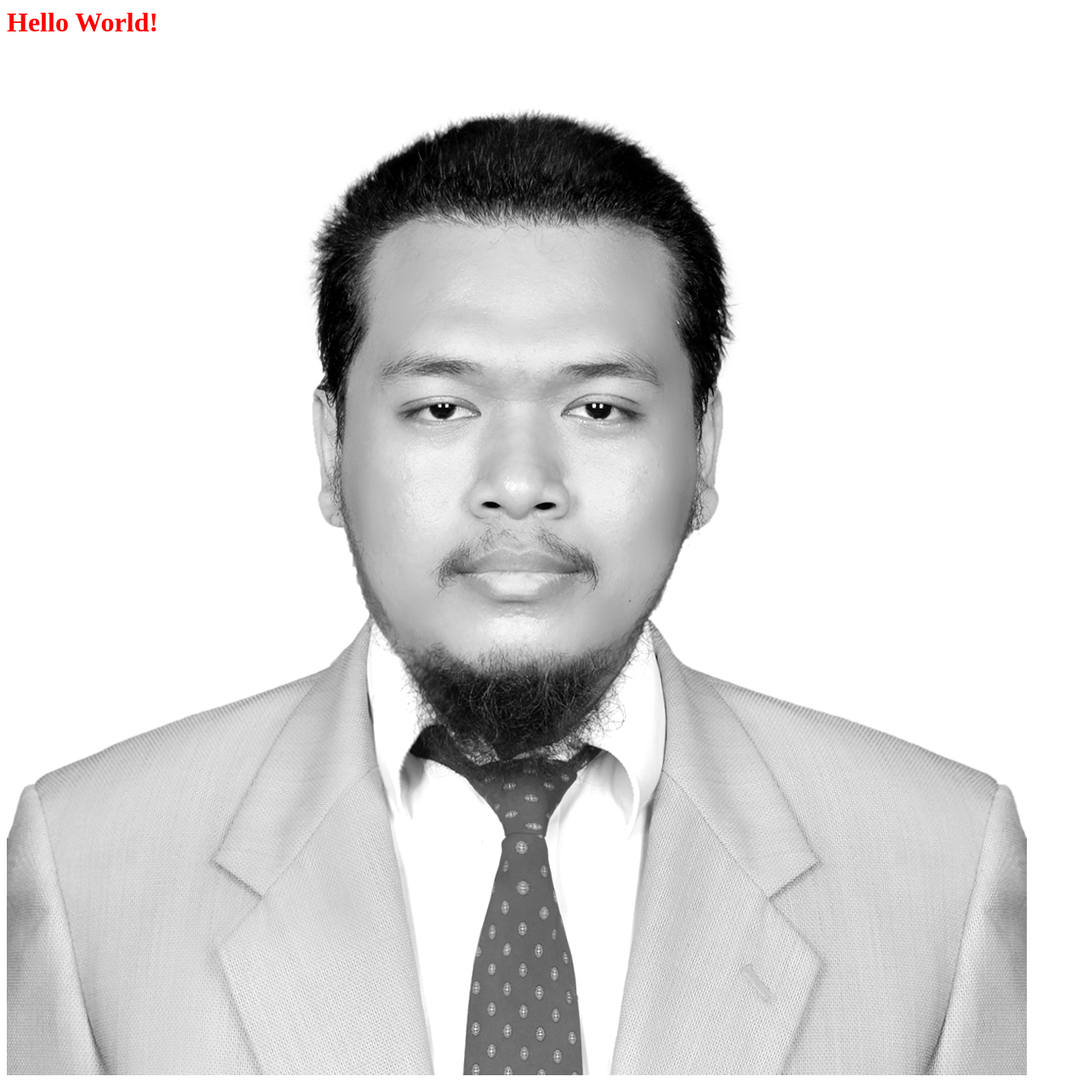
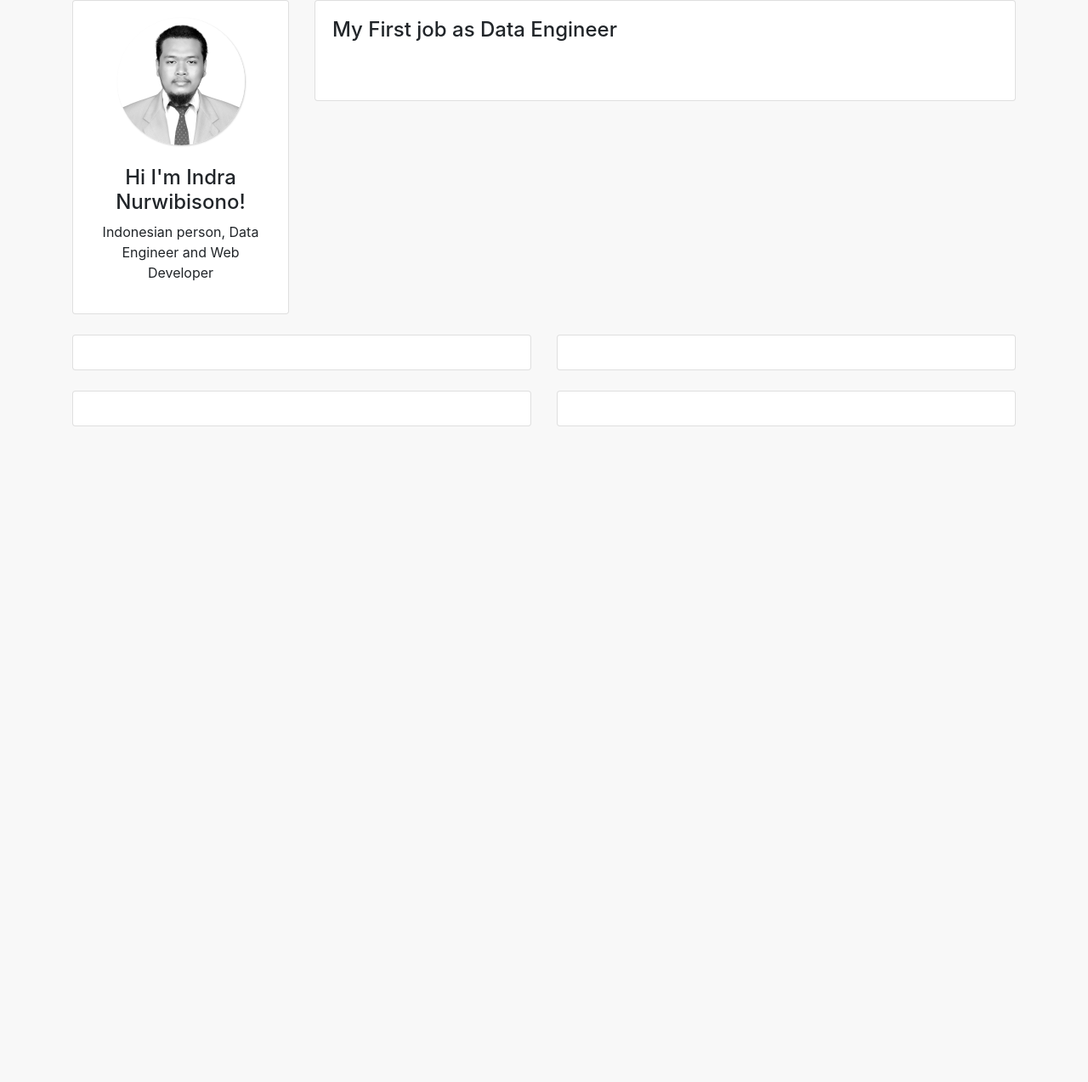
Before and after one commit to bigbisson/portfolio, a Django app: page / in a window 1280 px wide. Shown: the whole page at 85% size. After the commit the page ends 502 px from the top, so only its background shows below. Run offline with Django 3.2, Linux system fonts and the light colour scheme.

Commit message:
Adding description

```diff
--- a/base/templates/base/home.html
+++ b/base/templates/base/home.html
@@ -1,7 +1,57 @@
 {% load  static %}
 
-<link href="{% static '/css/main.css' %}" rel="stylesheet" type="text/css">
+<!DOCTYPE html>
+<html lang="en">
 
-<h1>Hello World!</h1>
+<head>
+    <meta charset="UTF-8">
+    <meta name="viewport" content="width=device-width, initial-scale=1.0">
+    <title>Indra Nurwibisono</title>
+    <link href="{% static '/css/main.css' %}" rel="stylesheet" type="text/css">
+    <link rel="stylesheet" href="https://cdn.jsdelivr.net/npm/bootstrap@4.5.3/dist/css/bootstrap.min.css"
+        integrity="sha384-TX8t27EcRE3e/ihU7zmQxVncDAy5uIKz4rEkgIXeMed4M0jlfIDPvg6uqKI2xXr2" crossorigin="anonymous">
+</head>
 
-<img src="{% static 'images/profile.jpg' %}">
+<body>
+    <!-- <h1>Hello World!</h1> -->
+    <div class='container'>
+        <div class='row'>
+            <div class='col-md-3'>
+                <div class='card card-body' id="profile-wrapper">
+                    <img id="profile-pic" src="{% static 'images/profile.jpg' %}">
+                    <br>
+                    <h4>Hi I'm Indra Nurwibisono!</h4>
+                    <p>Indonesian person, Data Engineer and Web Developer</p>
+                </div>
+            </div>
+            <div class='col-md-9'>
+                <div class='card card-body'>
+                    <h4>My First job as Data Engineer</h4>
+                    <br>
+                    <p></p>
+                </div>
+            </div>
+        </div>
+        <br>
+        <div class='row'>
+            <div class='col-md-6'>
+                <div class='card card-body'></div>
+            </div>
+            <div class='col-md-6'>
+                <div class='card card-body'></div>
+            </div>
+        </div>
+        <br>
+        <div class='row'>
+            <div class='col-md-6'>
+                <div class='card card-body'></div>
+            </div>
+            <div class='col-md-6'>
+                <div class='card card-body'></div>
+            </div>
+        </div>
+        <br>
+    </div>
+</body>
+
+</html>
--- a/static/css/main.css
+++ b/static/css/main.css
@@ -1,3 +1,22 @@
-h1{
+body{
+    background-color:#f8f8f8!important;
+}
+
+#profile-wrapper{
+    text-align: center;
+}
+
+#profile-pic{
+    width: 150px;
+    height: 150px;
+    border-radius: 50%;
+    margin-left: auto;
+    margin-right: auto;
+    box-shadow: 1px 1px 2px #ccc;
+    -webkit-box-shadow: 1px 1px 2px #ccc;
+    -moz-box-shadow: 1px 1px 2px #ccc;
+}
+
+/* h1{
     color: red;
-}
+} */
```
